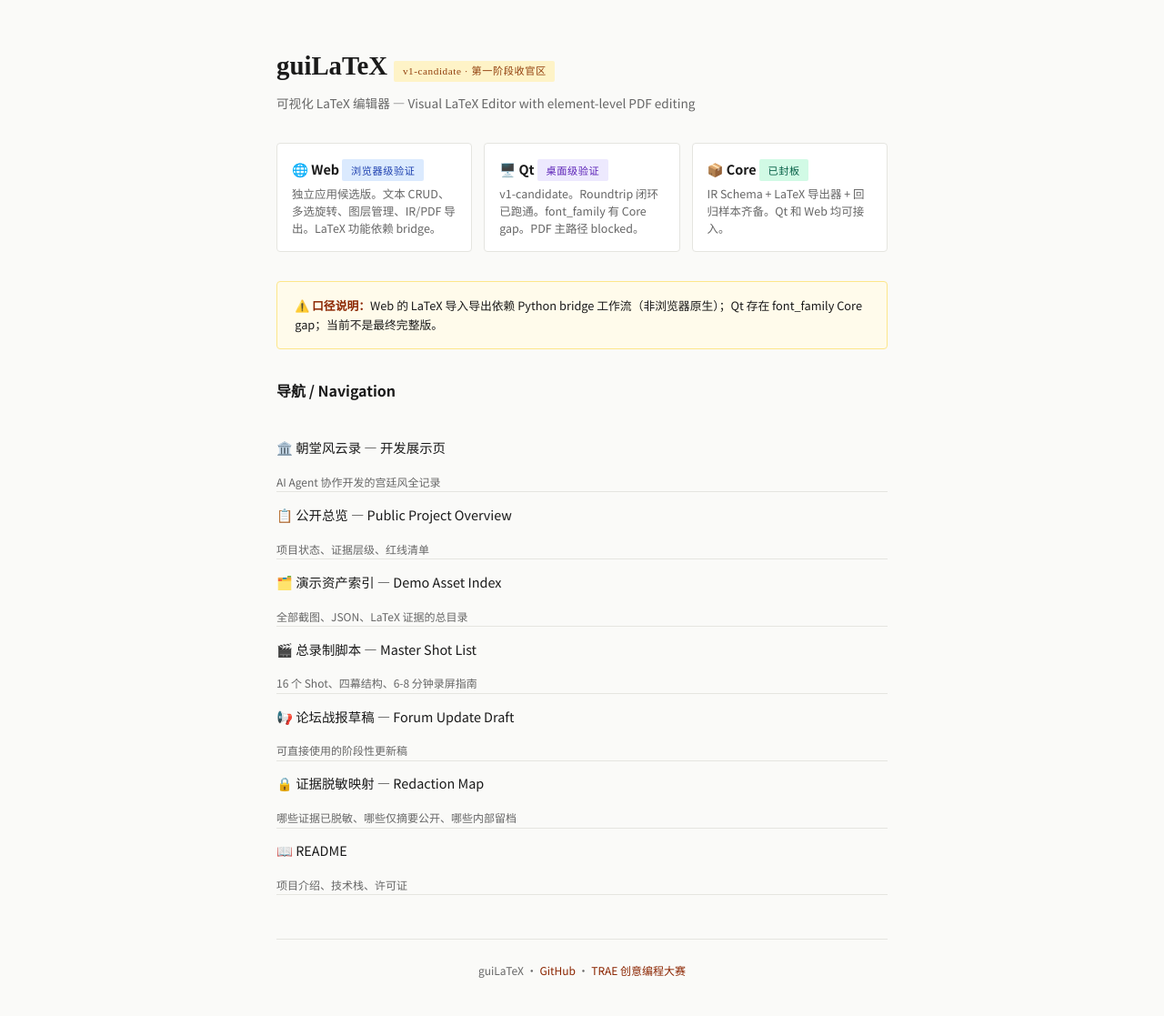
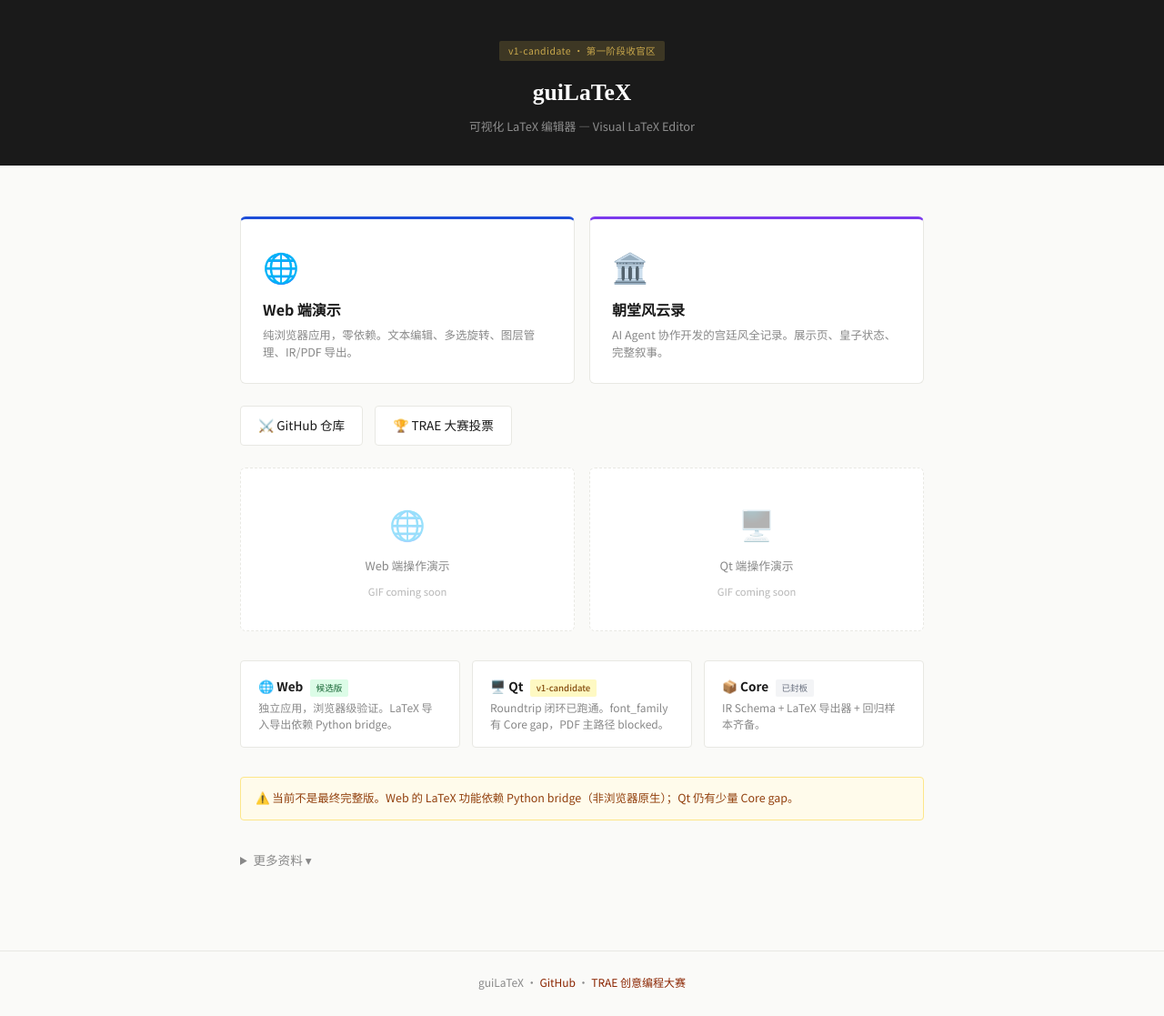
Before and after one commit to SamZebrado/guiLaTeX, a plain HTML site: page showcase/demo_index.html in a window 1280 px wide. Shown: the whole page at 91% size. Drawn offline with Linux system fonts and the light colour scheme.

Commit message:
docs: presentation layer cleanup — README + demo index
README:
- Remove dense status table, replace with concise bullet list
- Remove project structure section (not needed on project homepage)
- Collapse all docs into single <details> at bottom
- Add 'Quick Start' section with Pages/showcase/Web links
- Add GIF placeholder slots (HTML comments) for Web and Qt
- Remove redundant screenshots from contest_evidence deep paths
- Keep bilingual structure (CN first, EN after divider)

demo_index.html:
- Complete rewrite: from 'document navigation' to 'product showcase entry'
- Layer 1 (primary): Web demo + Showcase page as CTA cards
- Layer 2: GitHub repo + TRAE contest vote as secondary buttons
- Layer 3: status strip + disclaimer note
- GIF placeholder slots with 'coming soon' indicators
- All internal docs (redaction map, shot list, asset index, etc.)
  moved to collapsed <details> at bottom
- No more GitHub file page links in primary navigation

```diff
--- a/showcase/demo_index.html
+++ b/showcase/demo_index.html
@@ -3,100 +3,146 @@
 <head>
 <meta charset="UTF-8">
 <meta name="viewport" content="width=device-width, initial-scale=1.0">
-<title>guiLaTeX — Demo Index</title>
+<title>guiLaTeX — Demo</title>
 <style>
   @import url('https://fonts.googleapis.com/css2?family=Noto+Sans+SC:wght@300;400;500;700&family=Noto+Serif+SC:wght@600;700&display=swap');
-  :root { --bg: #FAFAF8; --card: #fff; --ink: #1a1a1a; --muted: #666; --accent: #8B2500; --gold: #C9A84C; --green: #2D6A4F; --blue: #1D4ED8; --border: #E5E5E0; }
+  :root { --bg: #FAFAF8; --card: #fff; --ink: #1a1a1a; --muted: #888; --accent: #8B2500; --gold: #C9A84C; --green: #2D6A4F; --blue: #1D4ED8; --purple: #7C3AED; --border: #E8E8E3; }
   * { margin: 0; padding: 0; box-sizing: border-box; }
   body { font-family: 'Noto Sans SC', sans-serif; background: var(--bg); color: var(--ink); line-height: 1.7; }
-  .container { max-width: 720px; margin: 0 auto; padding: 3rem 1.5rem; }
 
-  .badge { display: inline-block; font-size: 0.7rem; padding: 0.15rem 0.6rem; border-radius: 2px; font-weight: 500; letter-spacing: 0.05em; }
-  .badge.stage { background: #FEF3C7; color: #92400E; }
-  .badge.web { background: #DBEAFE; color: #1E40AF; }
-  .badge.qt { background: #EDE9FE; color: #5B21B6; }
-  .badge.core { background: #D1FAE5; color: #065F46; }
+  /* Header */
+  .header { background: #1a1a1a; color: #fff; padding: 2.5rem 1.5rem 2rem; text-align: center; }
+  .header h1 { font-family: 'Noto Serif SC', serif; font-size: 1.6rem; font-weight: 700; margin-bottom: 0.3rem; }
+  .header .tag { display: inline-block; font-size: 0.65rem; padding: 0.15rem 0.6rem; background: rgba(201,168,76,0.2); color: var(--gold); border-radius: 2px; letter-spacing: 0.05em; margin-bottom: 0.8rem; }
+  .header p { color: rgba(255,255,255,0.5); font-size: 0.8rem; }
 
-  h1 { font-family: 'Noto Serif SC', serif; font-size: 1.8rem; margin-bottom: 0.3rem; }
-  .subtitle { color: var(--muted); font-size: 0.85rem; margin-bottom: 2rem; }
+  .container { max-width: 800px; margin: 0 auto; padding: 2rem 1.5rem; }
 
-  .status-grid { display: grid; grid-template-columns: repeat(3, 1fr); gap: 0.8rem; margin: 1.5rem 0 2rem; }
-  .status-card { background: var(--card); border: 1px solid var(--border); border-radius: 4px; padding: 1rem; }
-  .status-card h3 { font-size: 0.9rem; margin-bottom: 0.3rem; }
-  .status-card p { font-size: 0.78rem; color: var(--muted); line-height: 1.5; }
+  /* Primary CTA Cards */
+  .cta-grid { display: grid; grid-template-columns: 1fr 1fr; gap: 1rem; margin: 1.5rem 0; }
+  .cta-card { background: var(--card); border: 1px solid var(--border); border-radius: 6px; padding: 1.5rem; text-decoration: none; color: var(--ink); transition: all 0.2s ease; display: block; }
+  .cta-card:hover { transform: translateY(-2px); box-shadow: 0 6px 20px rgba(0,0,0,0.08); border-color: var(--accent); }
+  .cta-card .icon { font-size: 2rem; margin-bottom: 0.5rem; }
+  .cta-card h3 { font-size: 1rem; margin-bottom: 0.3rem; }
+  .cta-card p { font-size: 0.78rem; color: var(--muted); line-height: 1.5; }
+  .cta-card.web { border-top: 3px solid var(--blue); }
+  .cta-card.qt { border-top: 3px solid var(--purple); }
 
-  .note { background: #FFFBEB; border: 1px solid #FDE68A; border-radius: 4px; padding: 1rem 1.2rem; font-size: 0.8rem; line-height: 1.6; margin: 1.5rem 0; }
-  .note strong { color: var(--accent); }
+  /* Secondary links */
+  .secondary { display: flex; gap: 0.8rem; margin: 1.5rem 0; flex-wrap: wrap; }
+  .secondary a { display: inline-flex; align-items: center; gap: 0.4rem; padding: 0.6rem 1.2rem; background: var(--card); border: 1px solid var(--border); border-radius: 4px; text-decoration: none; color: var(--ink); font-size: 0.85rem; transition: all 0.2s ease; }
+  .secondary a:hover { border-color: var(--gold); color: var(--accent); }
 
-  .links { list-style: none; margin: 1.5rem 0; }
-  .links li { border-bottom: 1px solid var(--border); }
-  .links a { display: block; padding: 0.8rem 0; text-decoration: none; color: var(--ink); font-size: 0.9rem; }
-  .links a:hover { color: var(--accent); }
-  .links .desc { font-size: 0.75rem; color: var(--muted); margin-top: 0.15rem; }
+  /* Status strip */
+  .status-strip { display: grid; grid-template-columns: repeat(3, 1fr); gap: 0.8rem; margin: 2rem 0; }
+  .status-item { background: var(--card); border: 1px solid var(--border); border-radius: 4px; padding: 1rem 1.2rem; }
+  .status-item h4 { font-size: 0.85rem; margin-bottom: 0.2rem; }
+  .status-item p { font-size: 0.75rem; color: var(--muted); line-height: 1.5; }
+  .status-item .badge { display: inline-block; font-size: 0.6rem; padding: 0.1rem 0.4rem; border-radius: 2px; font-weight: 500; margin-left: 0.3rem; vertical-align: middle; }
+  .badge.green { background: #DCFCE7; color: #166534; }
+  .badge.yellow { background: #FEF9C3; color: #854D0E; }
+  .badge.gray { background: #F3F4F6; color: #6B7280; }
 
-  footer { text-align: center; margin-top: 3rem; padding-top: 1.5rem; border-top: 1px solid var(--border); font-size: 0.75rem; color: var(--muted); }
+  /* Note */
+  .note { background: #FFFBEB; border: 1px solid #FDE68A; border-radius: 4px; padding: 0.8rem 1rem; font-size: 0.78rem; line-height: 1.6; margin: 1.5rem 0; color: #92400E; }
+
+  /* GIF placeholder areas */
+  .demo-media { display: grid; grid-template-columns: 1fr 1fr; gap: 1rem; margin: 1.5rem 0; }
+  .demo-slot { background: var(--card); border: 1px dashed var(--border); border-radius: 6px; min-height: 180px; display: flex; align-items: center; justify-content: center; flex-direction: column; gap: 0.5rem; color: var(--muted); font-size: 0.8rem; }
+  .demo-slot .placeholder-icon { font-size: 2rem; opacity: 0.4; }
+
+  /* Footer */
+  footer { text-align: center; margin-top: 3rem; padding: 1.5rem; border-top: 1px solid var(--border); font-size: 0.75rem; color: var(--muted); }
   footer a { color: var(--accent); text-decoration: none; }
+
+  /* Responsive */
+  @media (max-width: 600px) {
+    .cta-grid, .demo-media { grid-template-columns: 1fr; }
+    .status-strip { grid-template-columns: 1fr; }
+  }
 </style>
 </head>
 <body>
+
+<div class="header">
+  <div class="tag">v1-candidate · 第一阶段收官区</div>
+  <h1>guiLaTeX</h1>
+  <p>可视化 LaTeX 编辑器 — Visual LaTeX Editor</p>
+</div>
+
 <div class="container">
-  <h1>guiLaTeX <span class="badge stage">v1-candidate · 第一阶段收官区</span></h1>
-  <p class="subtitle">可视化 LaTeX 编辑器 — Visual LaTeX Editor with element-level PDF editing</p>
 
-  <div class="status-grid">
-    <div class="status-card">
-      <h3>🌐 Web <span class="badge web">浏览器级验证</span></h3>
-      <p>独立应用候选版。文本 CRUD、多选旋转、图层管理、IR/PDF 导出。LaTeX 功能依赖 bridge。</p>
+  <!-- 第一层：最值得点的 -->
+  <div class="cta-grid">
+    <a class="cta-card web" href="../web_prototype/index.html">
+      <div class="icon">🌐</div>
+      <h3>Web 端演示</h3>
+      <p>纯浏览器应用，零依赖。文本编辑、多选旋转、图层管理、IR/PDF 导出。</p>
+    </a>
+    <a class="cta-card qt" href="index.html">
+      <div class="icon">🏛️</div>
+      <h3>朝堂风云录</h3>
+      <p>AI Agent 协作开发的宫廷风全记录。展示页、皇子状态、完整叙事。</p>
+    </a>
+  </div>
+
+  <div class="secondary">
+    <a href="https://github.com/SamZebrado/guiLaTeX">⚔️ GitHub 仓库</a>
+    <a href="https://forum.trae.cn/t/topic/7939/12">🏆 TRAE 大赛投票</a>
+  </div>
+
+  <!-- GIF 预留区 -->
+  <div class="demo-media">
+    <div class="demo-slot">
+      <div class="placeholder-icon">🌐</div>
+      <span>Web 端操作演示</span>
+      <span style="font-size:0.7rem;opacity:0.6;">GIF coming soon</span>
     </div>
-    <div class="status-card">
-      <h3>🖥️ Qt <span class="badge qt">桌面级验证</span></h3>
-      <p>v1-candidate。Roundtrip 闭环已跑通。font_family 有 Core gap。PDF 主路径 blocked。</p>
+    <div class="demo-slot">
+      <div class="placeholder-icon">🖥️</div>
+      <span>Qt 端操作演示</span>
+      <span style="font-size:0.7rem;opacity:0.6;">GIF coming soon</span>
     </div>
-    <div class="status-card">
-      <h3>📦 Core <span class="badge core">已封板</span></h3>
-      <p>IR Schema + LaTeX 导出器 + 回归样本齐备。Qt 和 Web 均可接入。</p>
+  </div>
+
+  <!-- 第二层：简短公共说明 -->
+  <div class="status-strip">
+    <div class="status-item">
+      <h4>🌐 Web <span class="badge green">候选版</span></h4>
+      <p>独立应用，浏览器级验证。LaTeX 导入导出依赖 Python bridge。</p>
+    </div>
+    <div class="status-item">
+      <h4>🖥️ Qt <span class="badge yellow">v1-candidate</span></h4>
+      <p>Roundtrip 闭环已跑通。font_family 有 Core gap，PDF 主路径 blocked。</p>
+    </div>
+    <div class="status-item">
+      <h4>📦 Core <span class="badge gray">已封板</span></h4>
+      <p>IR Schema + LaTeX 导出器 + 回归样本齐备。</p>
     </div>
   </div>
 
   <div class="note">
-    <strong>⚠️ 口径说明：</strong>Web 的 LaTeX 导入导出依赖 Python bridge 工作流（非浏览器原生）；Qt 存在 font_family Core gap；当前不是最终完整版。
+    ⚠️ 当前不是最终完整版。Web 的 LaTeX 功能依赖 Python bridge（非浏览器原生）；Qt 仍有少量 Core gap。
   </div>
 
-  <h2 style="font-size:1rem;margin:2rem 0 0.8rem;">导航 / Navigation</h2>
-  <ul class="links">
-    <li>
-      <a href="index.html">🏛️ 朝堂风云录 — 开发展示页</a>
-      <div class="desc">AI Agent 协作开发的宫廷风全记录</div>
-    </li>
-    <li>
-      <a href="../docs/release/public_project_overview.md">📋 公开总览 — Public Project Overview</a>
-      <div class="desc">项目状态、证据层级、红线清单</div>
-    </li>
-    <li>
-      <a href="../docs/release/demo_asset_index.md">🗂️ 演示资产索引 — Demo Asset Index</a>
-      <div class="desc">全部截图、JSON、LaTeX 证据的总目录</div>
-    </li>
-    <li>
-      <a href="../docs/release/demo_master_shot_list.md">🎬 总录制脚本 — Master Shot List</a>
-      <div class="desc">16 个 Shot、四幕结构、6-8 分钟录屏指南</div>
-    </li>
-    <li>
-      <a href="../docs/release/forum_update_draft.md">📢 论坛战报草稿 — Forum Update Draft</a>
-      <div class="desc">可直接使用的阶段性更新稿</div>
-    </li>
-    <li>
-      <a href="../docs/release/public_evidence_redaction_map.md">🔒 证据脱敏映射 — Redaction Map</a>
-      <div class="desc">哪些证据已脱敏、哪些仅摘要公开、哪些内部留档</div>
-    </li>
-    <li>
-      <a href="../README.md">📖 README</a>
-      <div class="desc">项目介绍、技术栈、许可证</div>
-    </li>
-  </ul>
+  <!-- 第三层：更多资料（低调） -->
+  <details style="margin-top:1.5rem;">
+    <summary style="cursor:pointer;font-size:0.85rem;color:var(--muted);padding:0.5rem 0;">更多资料 ▾</summary>
+    <div style="padding:0.8rem 0;font-size:0.8rem;color:var(--muted);line-height:2;">
+      <a href="../docs/release/public_project_overview.md" style="color:var(--ink);text-decoration:none;">公开总览</a> ·
+      <a href="../docs/release/demo_asset_index.md" style="color:var(--ink);text-decoration:none;">演示资产索引</a> ·
+      <a href="../docs/release/demo_master_shot_list.md" style="color:var(--ink);text-decoration:none;">总录制脚本</a> ·
+      <a href="../docs/release/forum_update_draft.md" style="color:var(--ink);text-decoration:none;">论坛战报草稿</a> ·
+      <a href="../docs/release/public_evidence_redaction_map.md" style="color:var(--ink);text-decoration:none;">证据脱敏映射</a> ·
+      <a href="../README.md" style="color:var(--ink);text-decoration:none;">README</a>
+    </div>
+  </details>
 
-  <footer>
-    guiLaTeX · <a href="https://github.com/SamZebrado/guiLaTeX">GitHub</a> · <a href="https://forum.trae.cn/t/topic/7939/12">TRAE 创意编程大赛</a>
-  </footer>
 </div>
+
+<footer>
+  guiLaTeX · <a href="https://github.com/SamZebrado/guiLaTeX">GitHub</a> · <a href="https://forum.trae.cn/t/topic/7939/12">TRAE 创意编程大赛</a>
+</footer>
+
 </body>
 </html>
```
Also changed, not shown: README.md.
